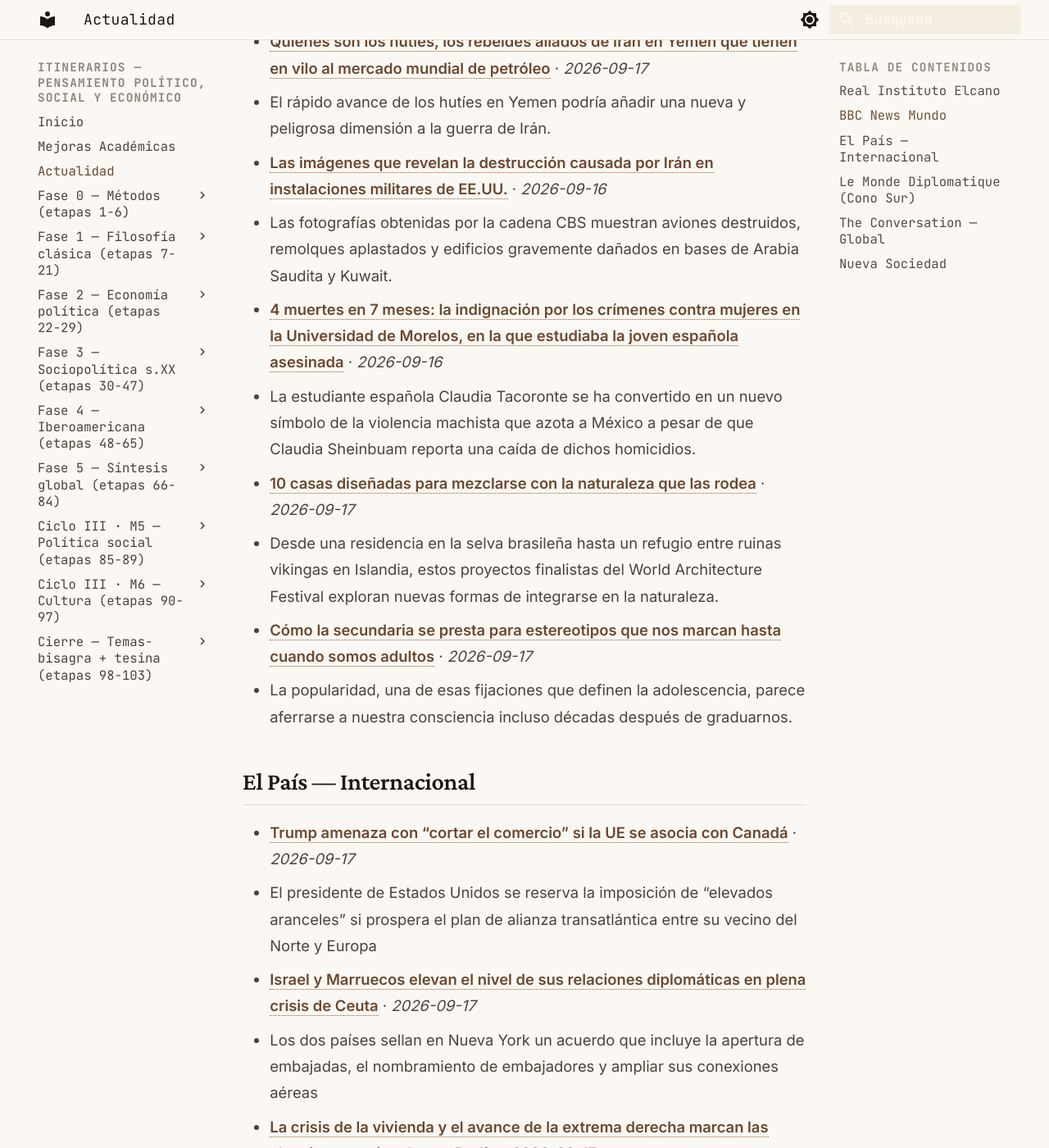
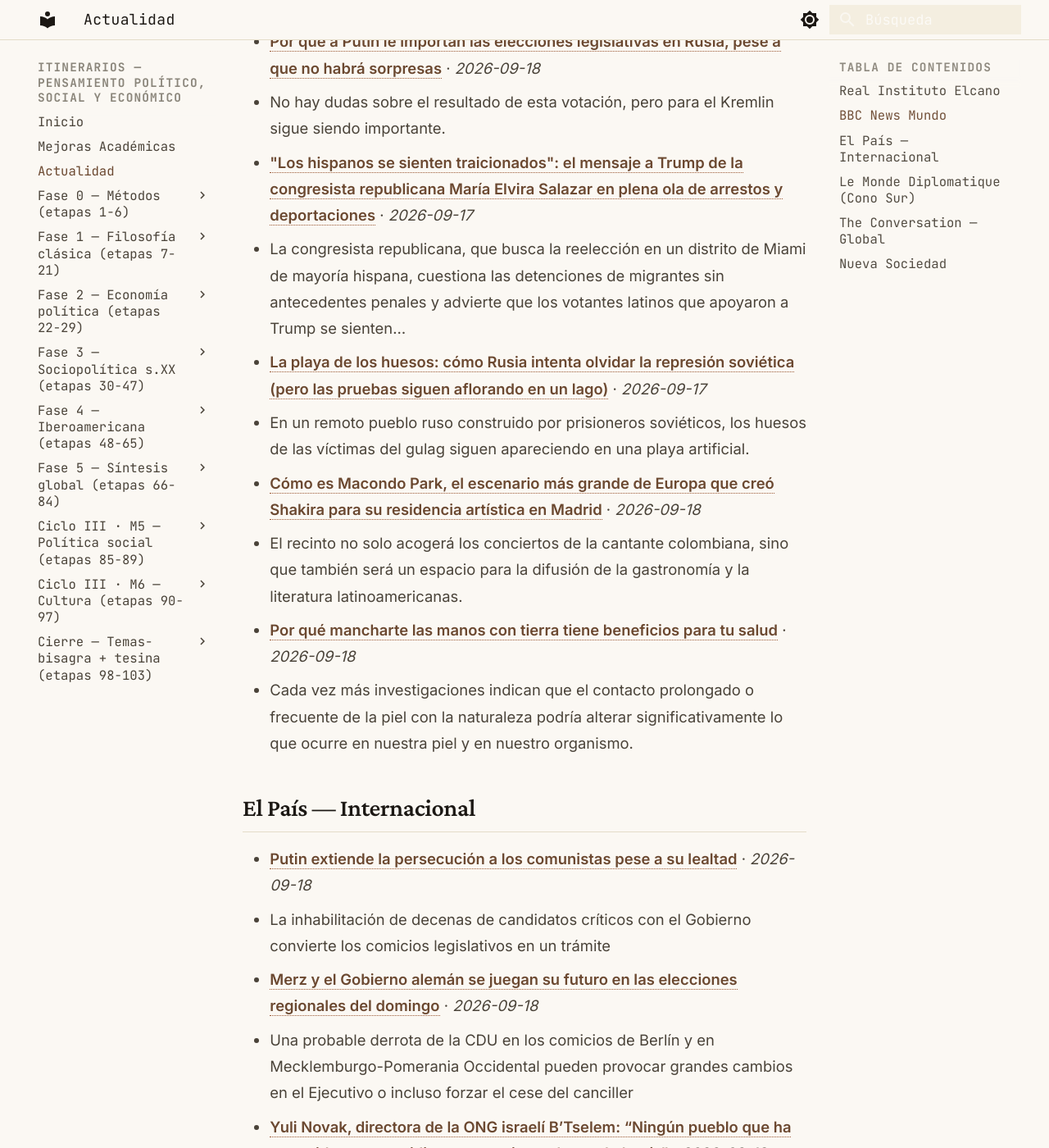
Before and after one commit to MrSpagVi/Curso, an MkDocs documentation site: the page built from docs/actualidad.md, in a window 1280 px wide and 1400 px high, scrolled down 864 px. Shown: the whole window at 82% size. Built offline with MkDocs 1.6.1 and Material for MkDocs 9.7.7, drawn with Linux system fonts in a browser that asks for light colours; some of the changed text lies outside the part shown.

Commit message:
auto: actualidad 2026-09-18

```diff
--- a/docs/actualidad.md
+++ b/docs/actualidad.md
@@ -6,7 +6,7 @@ title: Actualidad
 
 Últimos titulares de fuentes que dictan agenda en ciencia política y geopolítica. Actualizado automáticamente cada día (vía GitHub Actions).
 
-_Última actualización: 2026-09-17 10:42 UTC_
+_Última actualización: 2026-09-18 10:17 UTC_
 
 !!! tip "Ritual mensual — #actualidad"
     El último sábado de cada mes: agarrá **un** titular de los de abajo y escribí **300 palabras** aplicándole **2 autores** del último mes que leíste. ¿Qué diría cada uno? ¿En qué chocan? No resumas la noticia — usala como caso para pensar con las herramientas que venís construyendo. Guardá el texto con el tag `#actualidad` en tu sistema de notas. Esto convierte la teoría en criterio sobre la coyuntura: el objetivo del plan no es citar a Maquiavelo, es leer el presente con él.
@@ -17,25 +17,25 @@ _Sin datos en esta ejecución. Visitar fuente: [https://www.realinstitutoelcano.
 
 ## BBC News Mundo
 
-- **[Quiénes son los hutíes, los rebeldes aliados de Irán en Yemen que tienen en vilo al mercado mundial de petróleo](https://www.bbc.com/mundo/articles/cmy0z5egwg42o?at_medium=RSS&at_campaign=rss)** · *2026-09-17*
-  - El rápido avance de los hutíes en Yemen podría añadir una nueva y peligrosa dimensión a la guerra de Irán.
-- **[Las imágenes que revelan la destrucción causada por Irán en instalaciones militares de EE.UU.](https://www.bbc.com/mundo/articles/cr5yevn02vv8o?at_medium=RSS&at_campaign=rss)** · *2026-09-16*
-  - Las fotografías obtenidas por la cadena CBS muestran aviones destruidos, remolques aplastados y edificios gravemente dañados en bases de Arabia Saudita y Kuwait.
-- **[4 muertes en 7 meses: la indignación por los crímenes contra mujeres en la Universidad de Morelos, en la que estudiaba la joven española asesinada](https://www.bbc.com/mundo/articles/c6x2zyqevrd5o?at_medium=RSS&at_campaign=rss)** · *2026-09-16*
-  - La estudiante española Claudia Tacoronte se ha convertido en un nuevo símbolo de la violencia machista que azota a México a pesar de que Claudia Sheinbuam reporta una caída de dichos homicidios.
-- **[10 casas diseñadas para mezclarse con la naturaleza que las rodea](https://www.bbc.com/mundo/articles/cmn5d6ywn1gzo?at_medium=RSS&at_campaign=rss)** · *2026-09-17*
-  - Desde una residencia en la selva brasileña hasta un refugio entre ruinas vikingas en Islandia, estos proyectos finalistas del World Architecture Festival exploran nuevas formas de integrarse en la naturaleza.
-- **[Cómo la secundaria se presta para estereotipos que nos marcan hasta cuando somos adultos](https://www.bbc.com/mundo/articles/c99d4042m7ko?at_medium=RSS&at_campaign=rss)** · *2026-09-17*
-  - La popularidad, una de esas fijaciones que definen la adolescencia, parece aferrarse a nuestra consciencia incluso décadas después de graduarnos.
+- **[Por qué a Putin le importan las elecciones legislativas en Rusia, pese a que no habrá sorpresas](https://www.bbc.com/mundo/articles/cqgl75nenp3no?at_medium=RSS&at_campaign=rss)** · *2026-09-18*
+  - No hay dudas sobre el resultado de esta votación, pero para el Kremlin sigue siendo importante.
+- **["Los hispanos se sienten traicionados": el mensaje a Trump de la congresista republicana María Elvira Salazar en plena ola de arrestos y deportaciones](https://www.bbc.com/mundo/articles/c64g7jz9yzvno?at_medium=RSS&at_campaign=rss)** · *2026-09-17*
+  - La congresista republicana, que busca la reelección en un distrito de Miami de mayoría hispana, cuestiona las detenciones de migrantes sin antecedentes penales y advierte que los votantes latinos que apoyaron a Trump se sienten…
+- **[La playa de los huesos: cómo Rusia intenta olvidar la represión soviética (pero las pruebas siguen aflorando en un lago)](https://www.bbc.com/mundo/articles/cqm2m487e0kro?at_medium=RSS&at_campaign=rss)** · *2026-09-17*
+  - En un remoto pueblo ruso construido por prisioneros soviéticos, los huesos de las víctimas del gulag siguen apareciendo en una playa artificial.
+- **[Cómo es Macondo Park, el escenario más grande de Europa que creó Shakira para su residencia artística en Madrid](https://www.bbc.com/mundo/articles/cme8xwzz3ygzo?at_medium=RSS&at_campaign=rss)** · *2026-09-18*
+  - El recinto no solo acogerá los conciertos de la cantante colombiana, sino que también será un espacio para la difusión de la gastronomía y la literatura latinoamericanas.
+- **[Por qué mancharte las manos con tierra tiene beneficios para tu salud](https://www.bbc.com/mundo/articles/c9dr7emvd5ejo?at_medium=RSS&at_campaign=rss)** · *2026-09-18*
+  - Cada vez más investigaciones indican que el contacto prolongado o frecuente de la piel con la naturaleza podría alterar significativamente lo que ocurre en nuestra piel y en nuestro organismo.
 
 ## El País — Internacional
 
-- **[Trump amenaza con “cortar el comercio” si la UE se asocia con Canadá](https://elpais.com/internacional/2026-09-17/trump-amenaza-con-cortar-el-comercio-si-la-ue-se-asocia-con-canada.html)** · *2026-09-17*
-  - El presidente de Estados Unidos se reserva la imposición de “elevados aranceles” si prospera el plan de alianza transatlántica entre su vecino del Norte y Europa
-- **[Israel y Marruecos elevan el nivel de sus relaciones diplomáticas en plena crisis de Ceuta](https://elpais.com/internacional/2026-09-17/israel-y-marruecos-elevan-el-nivel-de-sus-relaciones-diplomaticas-bajo-los-auspicios-de-estados-unidos.html)** · *2026-09-17*
-  - Los dos países sellan en Nueva York un acuerdo que incluye la apertura de embajadas, el nombramiento de embajadores y ampliar sus conexiones aéreas
-- **[La crisis de la vivienda y el avance de la extrema derecha marcan las elecciones regionales en Berlín](https://elpais.com/internacional/2026-09-17/las-elecciones-regionales-de-berlin-llegan-marcadas-por-la-vivienda-y-el-avance-de-la-extrema-derecha.html)** · *2026-09-17*
-  - La izquierda y los conservadores llegan casi empatados a la cita del domingo, mientras el partido radical AfD aspira a duplicar su resultado hasta rondar el 18% de los votos
+- **[Putin extiende la persecución a los comunistas pese a su lealtad](https://elpais.com/internacional/2026-09-18/putin-extiende-la-persecucion-a-los-comunistas-pese-a-su-lealtad.html)** · *2026-09-18*
+  - La inhabilitación de decenas de candidatos críticos con el Gobierno convierte los comicios legislativos en un trámite
+- **[Merz y el Gobierno alemán se juegan su futuro en las elecciones regionales del domingo](https://elpais.com/internacional/2026-09-18/merz-y-el-gobierno-aleman-se-juegan-su-futuro-en-las-elecciones-regionales-de-domingo.html)** · *2026-09-18*
+  - Una probable derrota de la CDU en los comicios de Berlín y en Mecklemburgo-Pomerania Occidental pueden provocar grandes cambios en el Ejecutivo o incluso forzar el cese del canciller
+- **[Yuli Novak, directora de la ONG israelí B’Tselem: “Ningún pueblo que ha cometido un genocidio era consciente de que lo hacía”](https://elpais.com/internacional/2026-09-18/yuli-novak-directora-de-la-ong-israeli-btselem-ningun-pueblo-que-ha-cometido-un-genocidio-era-consciente-de-que-lo-hacia.html)** · *2026-09-18*
+  - La responsable de la organización de derechos humanos lamenta el “mensaje claro” de impunidad que el mundo ha dado al sistema político de su país al seguirle tratando como “legítimo” después de tres años de masacres
 - **[Carl Schmitt se cuela en los grandes discursos de Bruselas](https://elpais.com/espana/2026-09-16/carl-schmitt-se-cuela-en-los-grandes-discursos-de-bruselas.html)** · *2026-09-16*
   - Von der Leyen anuncia que los Veintisiete podrán flexibilizar temporalmente los procedimientos de asilo en caso de crisis agudas como la de Ceuta
 - **[Emma Bonino en el corazón](https://elpais.com/internacional/2026-09-14/emma-bonino-en-el-corazon.html)** · *2026-09-14*
@@ -47,16 +47,16 @@ _Sin datos en esta ejecución. Visitar fuente: [https://www.eldiplo.org/feed/](h
 
 ## The Conversation — Global
 
-- **[Houthi offensive in Yemen adds to fear that Iran war could escalate into a wider global conflict](https://theconversation.com/houthi-offensive-in-yemen-adds-to-fear-that-iran-war-could-escalate-into-a-wider-global-conflict-286816)** · *2026-09-17*
-  - Recent events in Yemen could drag Saudi Arabia into the conflict.
-- **[Why AI consciousness could become the next great societal divide](https://theconversation.com/why-ai-consciousness-could-become-the-next-great-societal-divide-291886)** · *2026-09-17*
-  - Ideally, experts should guide this debate. Unfortunately, they disagree too.
-- **[Australia’s vast Nullarbor Plain hides deep caves that can teach us about alien worlds](https://theconversation.com/australias-vast-nullarbor-plain-hides-deep-caves-that-can-teach-us-about-alien-worlds-290637)** · *2026-09-17*
-  - It might appear featureless, but one of the world’s largest limestone regions hides a remarkable underground world.
-- **[Life just got tougher for international students under new visa rules. Why is this group being targeted?](https://theconversation.com/life-just-got-tougher-for-international-students-under-new-visa-rules-why-is-this-group-being-targeted-292138)** · *2026-09-17*
-  - The federal government will make it harder for international students to bring their families with them to Australia, among other changes.
-- **[Politics with Michelle Grattan: Matt Canavan on why One Nation is ‘not really compatible’ as a Coalition partner](https://theconversation.com/politics-with-michelle-grattan-matt-canavan-on-why-one-nation-is-not-really-compatible-as-a-coalition-partner-292228)** · *2026-09-17*
-  - The Nationals leader said he’ll do ‘whatever it takes’ to beat the Labor government – including not ruling out a move to the lower house before the next election.
+- **[Members of right-leaning parties prefer leaders with ‘dark triad’ personality traits](https://theconversation.com/members-of-right-leaning-parties-prefer-leaders-with-dark-triad-personality-traits-292011)** · *2026-09-18*
+  - The ‘dark triad’ is made up of narcissism, Machiavellianism and psychopathy.
+- **[The long fascinating history of food additives – and why we’re stuck with them](https://theconversation.com/the-long-fascinating-history-of-food-additives-and-why-were-stuck-with-them-283094)** · *2026-09-18*
+  - We’ve gone from celebrating foods with additives to despising them, but living without them seems an impossibility.
+- **[The Bayeux tapestry: how this medieval wonder was reinvented for modern times](https://theconversation.com/the-bayeux-tapestry-how-this-medieval-wonder-was-reinvented-for-modern-times-291812)** · *2026-09-18*
+  - From replicas to politicians’ ties, from satire to humour, the Bayeux tapestry inspires creative, artistic and political acts a thousand years later.
+- **[How a traditional Nordic way of eating could help you live longer](https://theconversation.com/how-a-traditional-nordic-way-of-eating-could-help-you-live-longer-282282)** · *2026-09-18*
+  - Adopting a Nordic diet could cut your risk of heart disease and diabetes.
+- **[Houthi rebel offensive fuels fears of escalation in the Middle East and Europe](https://theconversation.com/houthi-rebel-offensive-fuels-fears-of-escalation-in-the-middle-east-and-europe-292273)** · *2026-09-18*
+  - The Iran-backed rebel group has taken control of the vital Bab al-Mandab Strait.
 
 ## Nueva Sociedad
 
```
